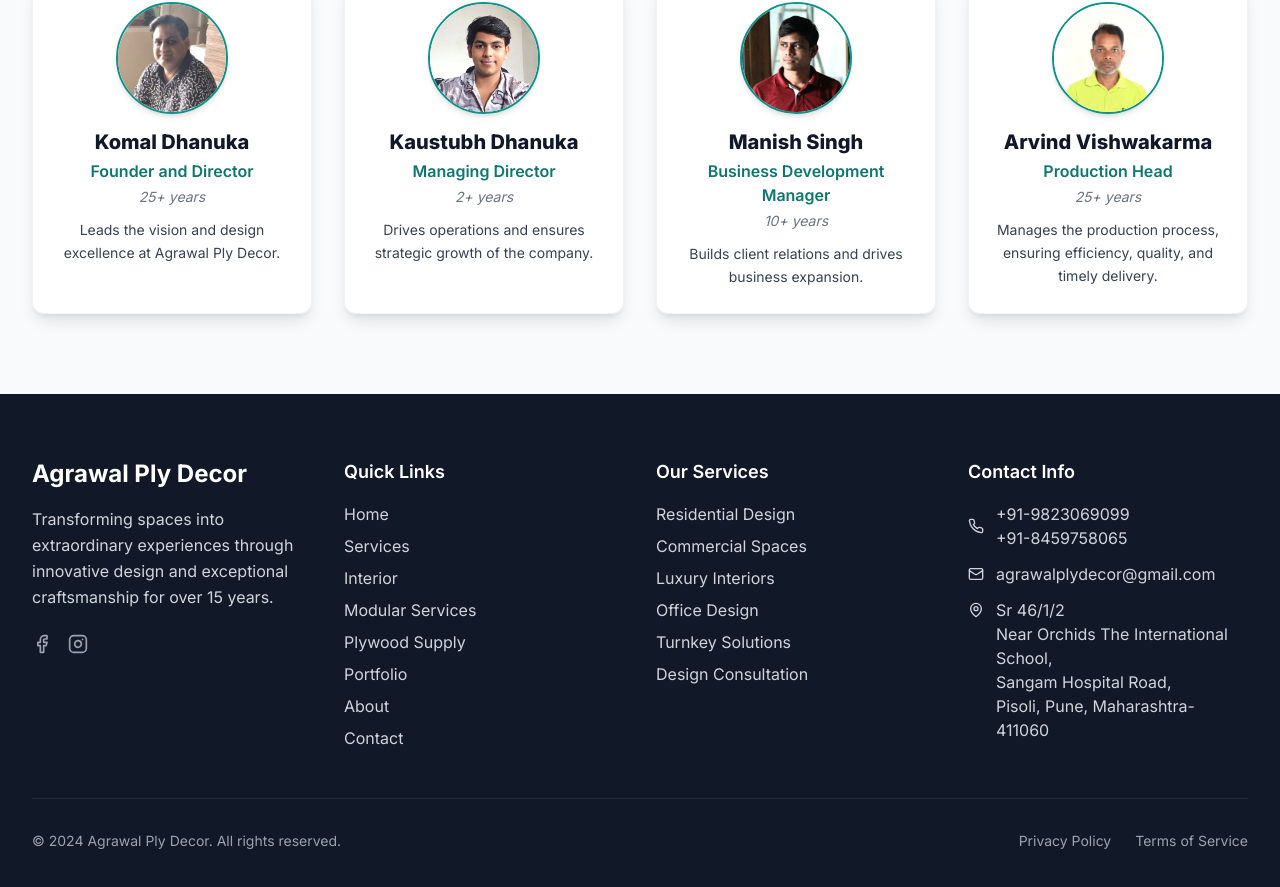
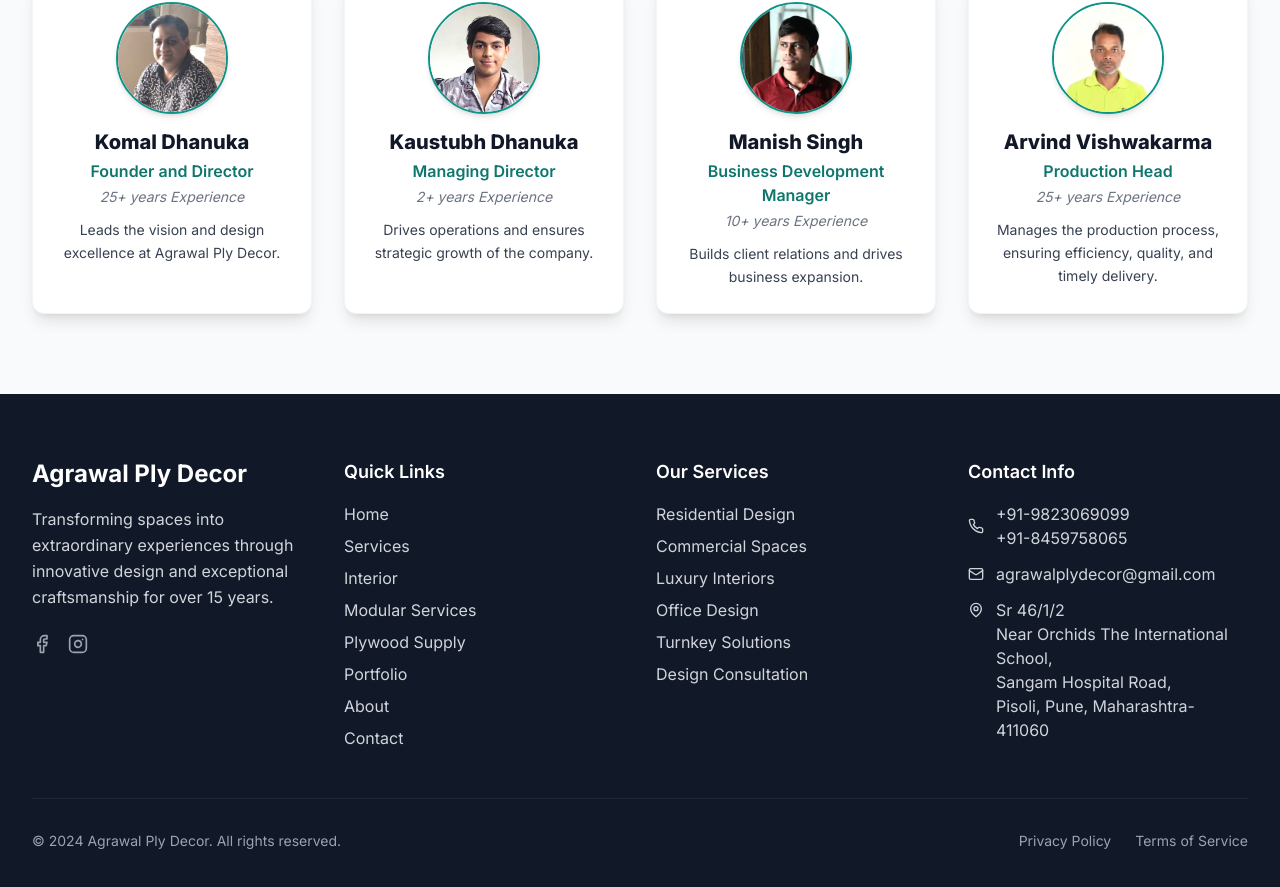
Before and after one commit to nikhilJadhav109/ADP, a React (Vite) app: page /about in a window 1280 px wide. Shown: the part 2092-2979 px from the top of the page. Built offline with nearby package versions, Linux system fonts and the light colour scheme.

Commit message:
Added experience in tema

```diff
--- a/src/constants/team.ts
+++ b/src/constants/team.ts
@@ -1,28 +1,28 @@
   export const TEAM = [
   {
     name: 'Komal Dhanuka',
-    experience : "25+ years",
+    experience : "25+ years Experience",
     position: 'Founder and Director',
     image: 'team/komal.jpg',
     bio: 'Leads the vision and design excellence at Agrawal Ply Decor.'
   },
   {
     name: 'Kaustubh Dhanuka',
-    experience : "2+ years",
+    experience : "2+ years Experience",
     position: 'Managing Director',
     image: 'team/kaustabh.jpg',
     bio: 'Drives operations and ensures strategic growth of the company.'
   },
   {
     name: 'Manish Singh',
-    experience : "10+ years",
+    experience : "10+ years Experience",
     position: 'Business Development Manager',
     image: 'team/manish.jpg',
     bio: 'Builds client relations and drives business expansion.'
   },
   {
     name: 'Arvind Vishwakarma',
-    experience : "25+ years",
+    experience : "25+ years Experience",
     position: 'Production Head',
     image: 'team/Arvind.jpeg',
     bio: 'Manages the production process, ensuring efficiency, quality, and timely delivery.'
```
